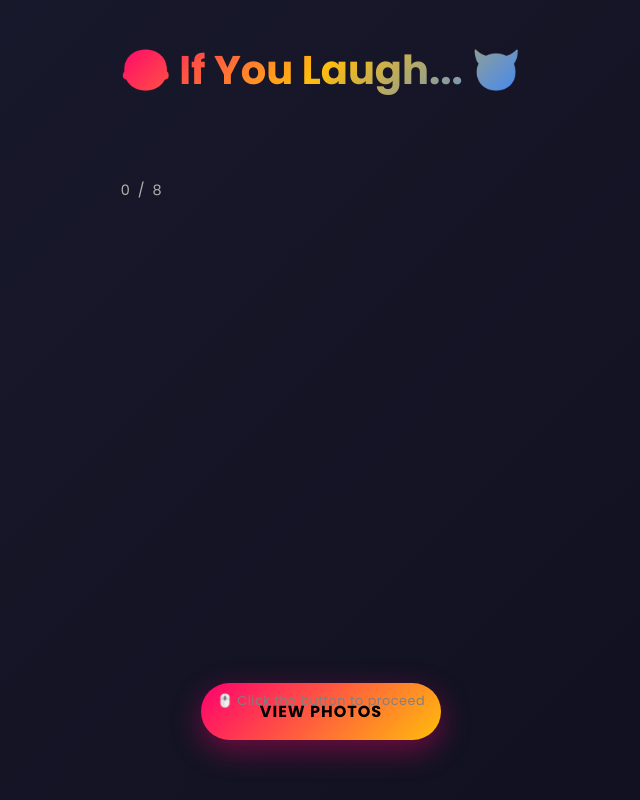
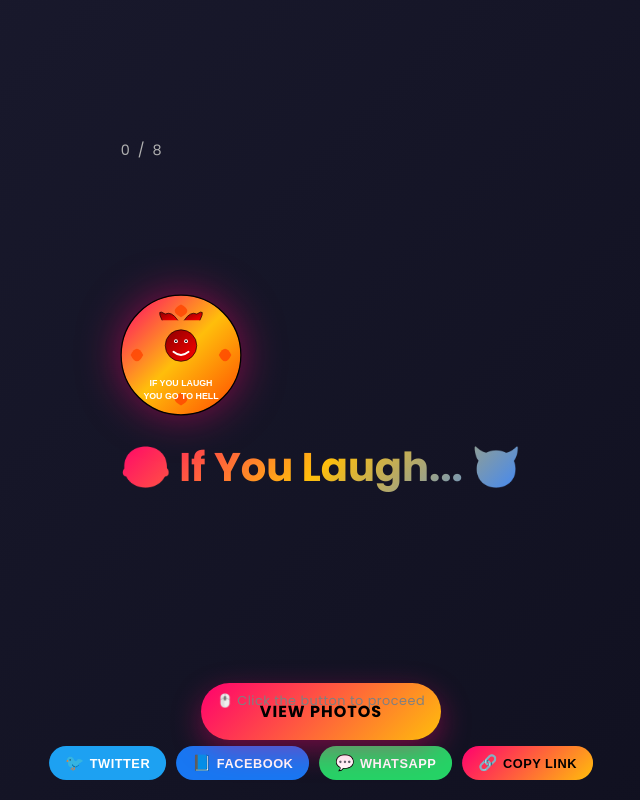
Before and after one commit to stefanitagaborx-maker/If-you-laugh-you-go-to-hell, a plain HTML site: page index.html in a window 1280 px wide. Shown: the whole page, without its empty margins (319-959 px from the left). Drawn offline with Linux system fonts and the light colour scheme.

Commit message:
Add custom logo and social media sharing features

```diff
--- a/index.html
+++ b/index.html
@@ -36,12 +36,16 @@
             justify-content: center;
         }
 
-        .header {
-            position: absolute;
-            top: 40px;
-            text-align: center;
-            z-index: 50;
+        .logo-container {
+            margin-bottom: 15px;
             animation: slideDown 0.6s ease-out;
+        }
+
+        .logo {
+            width: 120px;
+            height: 120px;
+            filter: drop-shadow(0 0 20px rgba(255, 0, 110, 0.5));
+            animation: pulse 2s infinite;
         }
 
         .header h1 {
@@ -146,20 +150,117 @@
             }
         }
 
-        @keyframes zoomIn {
+        @keyframes fadeInUp {
             from {
                 opacity: 0;
-                transform: scale(0.95);
+                transform: translateX(-50%) translateY(20px);
             }
             to {
                 opacity: 1;
+                transform: translateX(-50%) translateY(0);
+            }
+        }
+
+        @keyframes pulse {
+            0%, 100% {
                 transform: scale(1);
             }
+            50% {
+                transform: scale(1.05);
+            }
+        }
+
+        .social-share {
+            position: absolute;
+            bottom: 20px;
+            left: 50%;
+            transform: translateX(-50%);
+            text-align: center;
+            opacity: 0;
+            animation: fadeInUp 1s ease-out 0.5s forwards;
+        }
+
+        .social-share p {
+            font-size: 0.9em;
+            color: #b0b0b0;
+            margin-bottom: 10px;
+            letter-spacing: 0.5px;
+        }
+
+        .social-buttons {
+            display: flex;
+            gap: 10px;
+            justify-content: center;
+            flex-wrap: wrap;
+        }
+
+        .social-btn {
+            padding: 8px 16px;
+            border-radius: 20px;
+            border: none;
+            font-size: 0.8em;
+            font-weight: 600;
+            cursor: pointer;
+            transition: all 0.3s ease;
+            display: flex;
+            align-items: center;
+            gap: 5px;
+            text-transform: uppercase;
+            letter-spacing: 0.5px;
+        }
+
+        .social-btn span {
+            font-size: 1.2em;
+        }
+
+        .twitter {
+            background: #1da1f2;
+            color: white;
+        }
+
+        .twitter:hover {
+            background: #0d95e8;
+            transform: translateY(-2px);
+        }
+
+        .facebook {
+            background: #1877f2;
+            color: white;
+        }
+
+        .facebook:hover {
+            background: #166fe5;
+            transform: translateY(-2px);
+        }
+
+        .whatsapp {
+            background: #25d366;
+            color: white;
+        }
+
+        .whatsapp:hover {
+            background: #128c7e;
+            transform: translateY(-2px);
+        }
+
+        .copy-link {
+            background: linear-gradient(135deg, #ff006e 0%, #ffbe0b 100%);
+            color: #000;
+        }
+
+        .copy-link:hover {
+            transform: translateY(-2px);
+            box-shadow: 0 5px 15px rgba(255, 0, 110, 0.4);
         }
 
         @media (max-width: 768px) {
             .header h1 {
                 font-size: 1.8em;
+            }
+
+            .logo {
+                width: 80px;
+                height: 80px;
             }
 
             #btn {
@@ -172,6 +273,19 @@
                 width: 95%;
                 height: 85%;
             }
+
+            .social-buttons {
+                gap: 8px;
+            }
+
+            .social-btn {
+                padding: 6px 12px;
+                font-size: 0.7em;
+            }
+
+            .social-btn span {
+                font-size: 1em;
+            }
         }
     </style>
 </head>
@@ -179,6 +293,9 @@
 
 <div class="container">
     <div class="header">
+        <div class="logo-container">
+            <img src="logo.svg" alt="If You Laugh You Go to Hell Logo" class="logo">
+        </div>
         <h1>😂 If You Laugh... 😈</h1>
         <div class="progress"><span id="counter">0</span> / 8</div>
     </div>
@@ -190,6 +307,24 @@
     <div class="button-container">
         <button id="btn">View Photos</button>
         <div class="info">🖱️ Click the button to proceed</div>
+    </div>
+
+    <div class="social-share">
+        <p>Share this cursed experience:</p>
+        <div class="social-buttons">
+            <button class="social-btn twitter" onclick="shareOnTwitter()">
+                <span>🐦</span> Twitter
+            </button>
+            <button class="social-btn facebook" onclick="shareOnFacebook()">
+                <span>📘</span> Facebook
+            </button>
+            <button class="social-btn whatsapp" onclick="shareOnWhatsApp()">
+                <span>💬</span> WhatsApp
+            </button>
+            <button class="social-btn copy-link" onclick="copyLink()">
+                <span>🔗</span> Copy Link
+            </button>
+        </div>
     </div>
 </div>
 
@@ -241,6 +376,39 @@
             }, 300);
         }, 7555);
     });
+
+    // Social media sharing functions
+    function shareOnTwitter() {
+        const url = encodeURIComponent(window.location.href);
+        const text = encodeURIComponent("Just experienced the most cursed photos! If you laugh, you go to hell! 😂😈 #CursedPhotos");
+        window.open(`https://twitter.com/intent/tweet?url=${url}&text=${text}`, '_blank');
+    }
+
+    function shareOnFacebook() {
+        const url = encodeURIComponent(window.location.href);
+        window.open(`https://www.facebook.com/sharer/sharer.php?u=${url}`, '_blank');
+    }
+
+    function shareOnWhatsApp() {
+        const url = encodeURIComponent(window.location.href);
+        const text = encodeURIComponent("Check out these cursed photos! If you laugh, you go to hell! 😂😈 ");
+        window.open(`https://wa.me/?text=${text}${url}`, '_blank');
+    }
+
+    function copyLink() {
+        const url = window.location.href;
+        navigator.clipboard.writeText(url).then(() => {
+            // Show temporary feedback
+            const btn = event.target.closest('.social-btn');
+            const originalText = btn.innerHTML;
+            btn.innerHTML = '<span>✅</span> Copied!';
+            btn.style.background = '#4CAF50';
+            setTimeout(() => {
+                btn.innerHTML = originalText;
+                btn.style.background = '';
+            }, 2000);
+        });
+    }
 </script>
 </body>
 </html>
```
Also changed, not shown: logo.svg (added).
